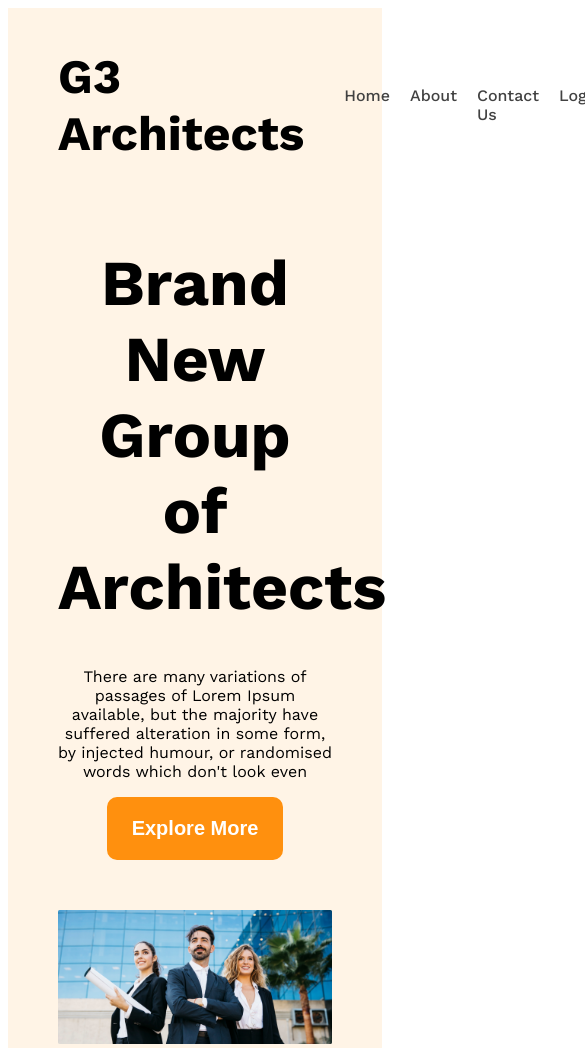
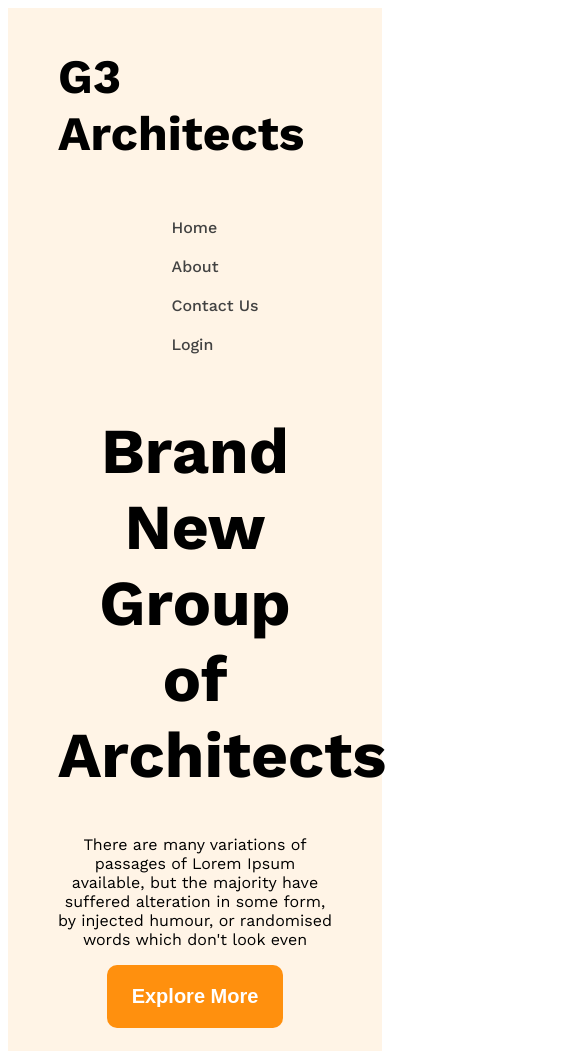
Before and after one commit to sharif-ahmad557/G3-Architects, a plain HTML site: page index.html in a window 390 px wide. Shown: the top 1051 px of the page, 585 px wide, since content can reach past the window. Drawn offline with nearby package versions, Linux system fonts and the light colour scheme.

Commit message:
added-code

```diff
--- a/index.html
+++ b/index.html
@@ -23,7 +23,7 @@
                 <p class="banner-description">There are many variations of passages of Lorem Ipsum available, but the majority have suffered alteration in some form, by injected humour, or randomised words which don't look even</p>
                 <button class="btn-primary">Explore More</button>
              </div>
-                <img src="./g3-architect-website/images/banner.png" alt="">
+                <img class="banner-img" src="./g3-architect-website/images/banner.png" alt="">
         </div>
     </header>
     <main>
--- a/styles/style.css
+++ b/styles/style.css
@@ -56,6 +56,19 @@
     border: none;
 
 }
-.banner img{
+.banner .banner-img{
     width: 100%;
 }
+/* responsiv media query  */
+@media screen and (max-width: 570px) {
+    .navbar{
+        display: flex;
+        flex-direction: column;
+
+}
+.navmenu{
+    display: flex;
+    flex-direction: column;
+
+}
+}
```
